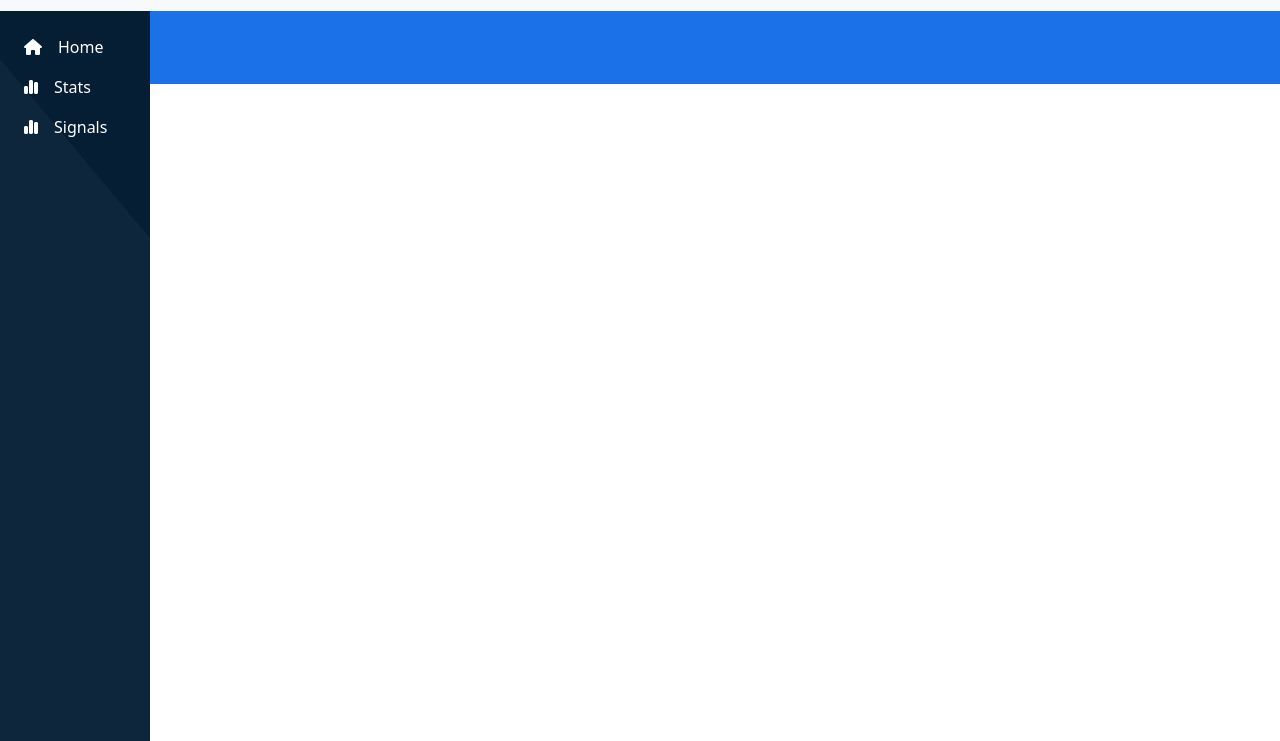
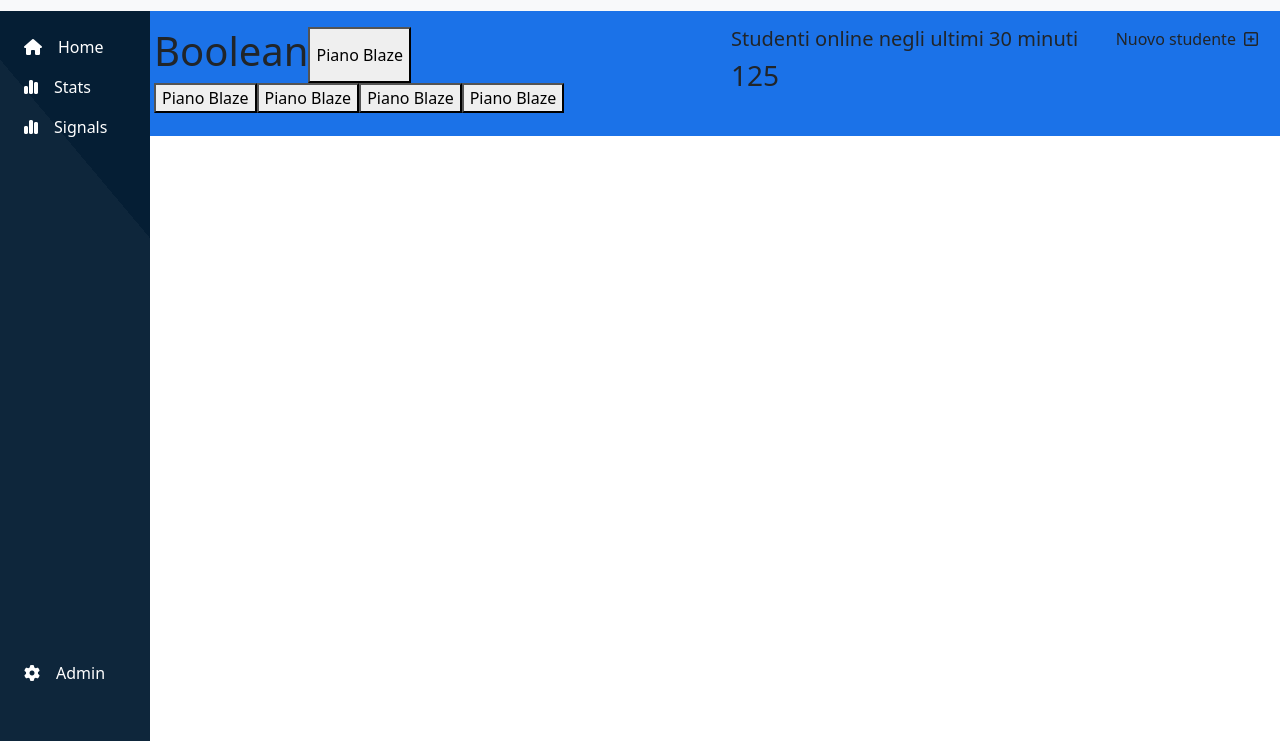
Before and after one commit to KevinZucca/html-css-bootstrap-dashboard, a plain HTML site: page index.html in a window 1280 px wide. Shown: the part 59-800 px from the top of the page. Drawn offline with nearby package versions, Linux system fonts and the light colour scheme.

Commit message:
fix: fixed aside missed part

```diff
--- a/css/style.css
+++ b/css/style.css
@@ -46,12 +46,12 @@ aside {
 
 header {
     width: calc(100vw - 150px);
-    height: 10%;
+    height: 125px;
     background-color: #1b72e8;
 }
 
 main {
-    height: 90%;
+    height: calc(100% - 125px);
     width: calc(100vw - 150px);
     background-color: #fff;
 }
--- a/index.html
+++ b/index.html
@@ -45,7 +45,10 @@
 
 
     <div class="_main-part d-flex">
-        <aside>
+
+        <!-- ASIDE -->
+
+        <aside class="d-flex flex-column justify-content-between">
             <ul class="p-4 text-white">
                 <li class="d-flex gap-3">
                     <div class="aside_logo">
@@ -72,13 +75,55 @@
                     </div>
                 </li>
             </ul>
+
+            <ul class="p-4 text-white">
+                <li class="d-flex gap-3">
+                    <div class="aside_logo">
+                        <i class="fa-solid fa-gear"></i>
+                    </div>
+                    <div class="aside_p">
+                        <p>Admin</p>
+                    </div>
+                </li>
+            </ul>
         </aside>
 
+        <!-- //ASIDE -->
 
+
+
+        <!-- HEADER AND MAIN -->
         <div class="right_side d-flex flex-column overflow-y-scroll overflow-x-hidden">
             <header>
+                <div class="row row-cols-3">
+                    <div class="col-6 p-3">
+                        <div class="boolean_up d-flex">
+                            <h1>Boolean</h1>
+                            <button>Piano Blaze</button>
+                        </div>
+                        <div class="boolean_down d-flex">
+                            <button>Piano Blaze</button>
+                            <button>Piano Blaze</button>
+                            <button>Piano Blaze</button>
+                            <button>Piano Blaze</button>
+                        </div>
+                    </div>
+                    <div class="col-4 p-3 d-flex flex-column">
+                        <h5>Studenti online negli ultimi 30 minuti</h5>
+                        <h3>125</h3>
+                    </div>
+                    <div class="col-2 d-flex gap-2 p-3">
+                        <div id="new_student_p">
+                            <p>Nuovo studente</p>
+                        </div>
+                        <div id="new_student_plus">
+                            <i class="fa-regular fa-square-plus"></i>
+                        </div>
+                    </div>
+                </div>
+            </header>
 
-            </header>
+
 
             <main>
 
```
